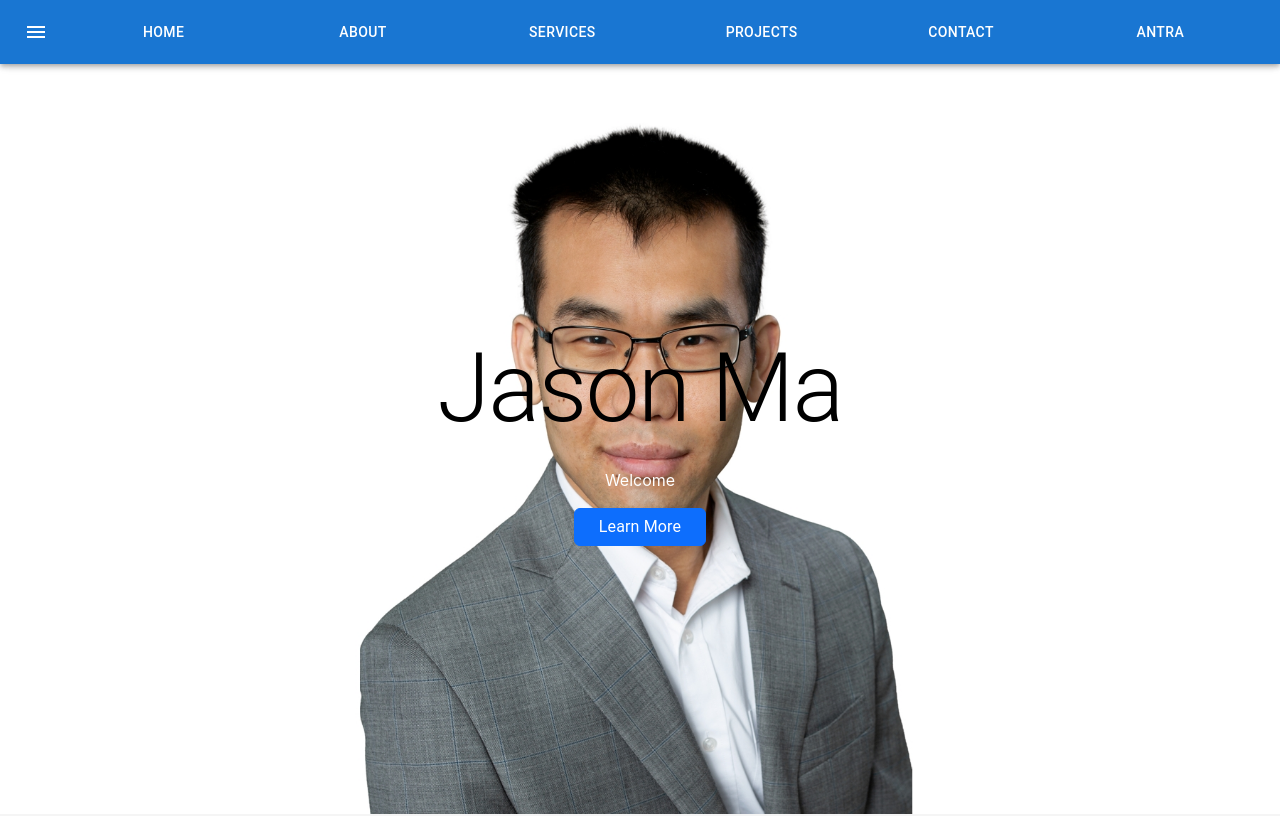
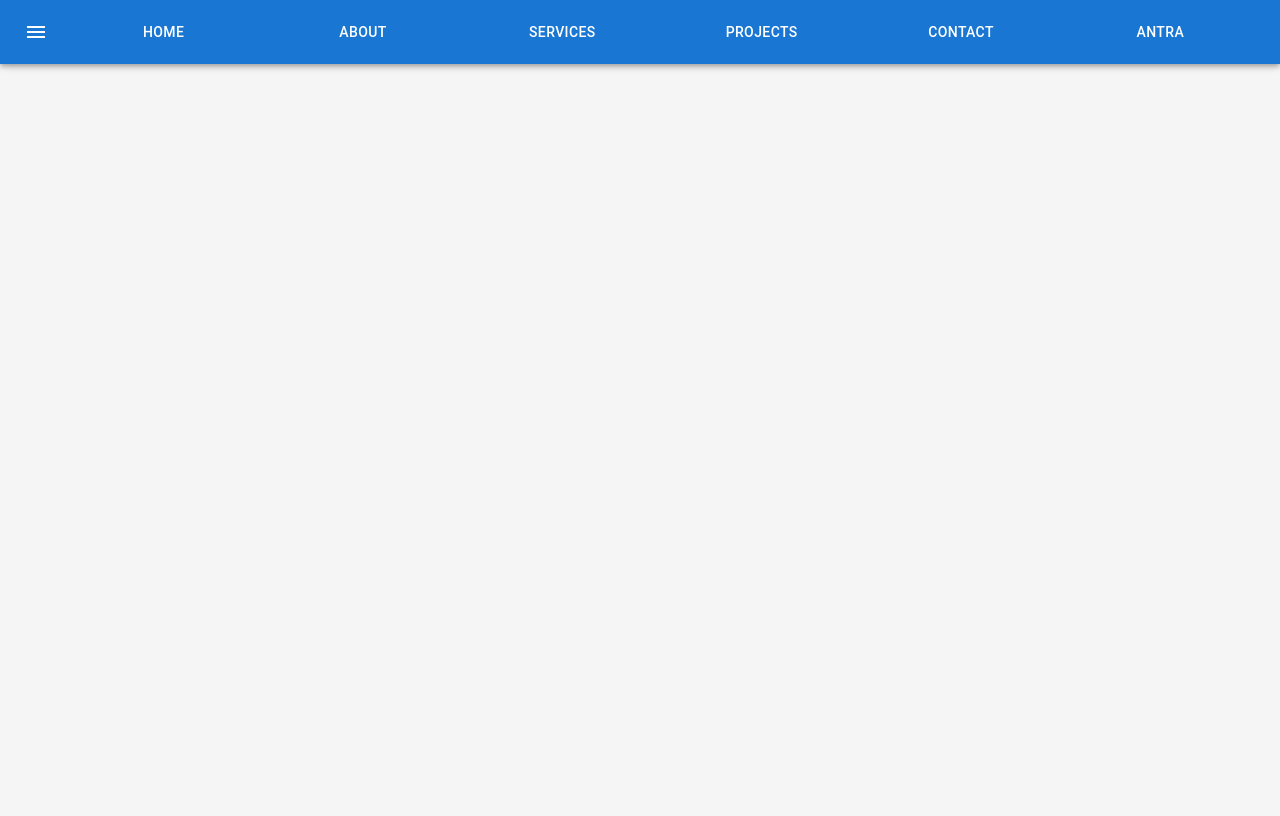
Before and after one commit to JMagic-Learner/Portfolio, a React (Create React App) app: page / in a window 1280 px wide. Shown: the top 816 px of the page. Built offline with nearby package versions, Linux system fonts and the light colour scheme.

Commit message:
Testing out HEROKU, seeing if it can just render Navigation

```diff
--- a/src/App.js
+++ b/src/App.js
@@ -12,12 +12,12 @@ function App() {
   return (
     <div className="App">
              <Navigation/>
-        <Introduction/>
+        {/* <Introduction/>
         <About/>
         <Services/>
         <Projects/>
         <Contact/>
-        <Footer/>
+        <Footer/> */}
     </div>
   );
 }
```
